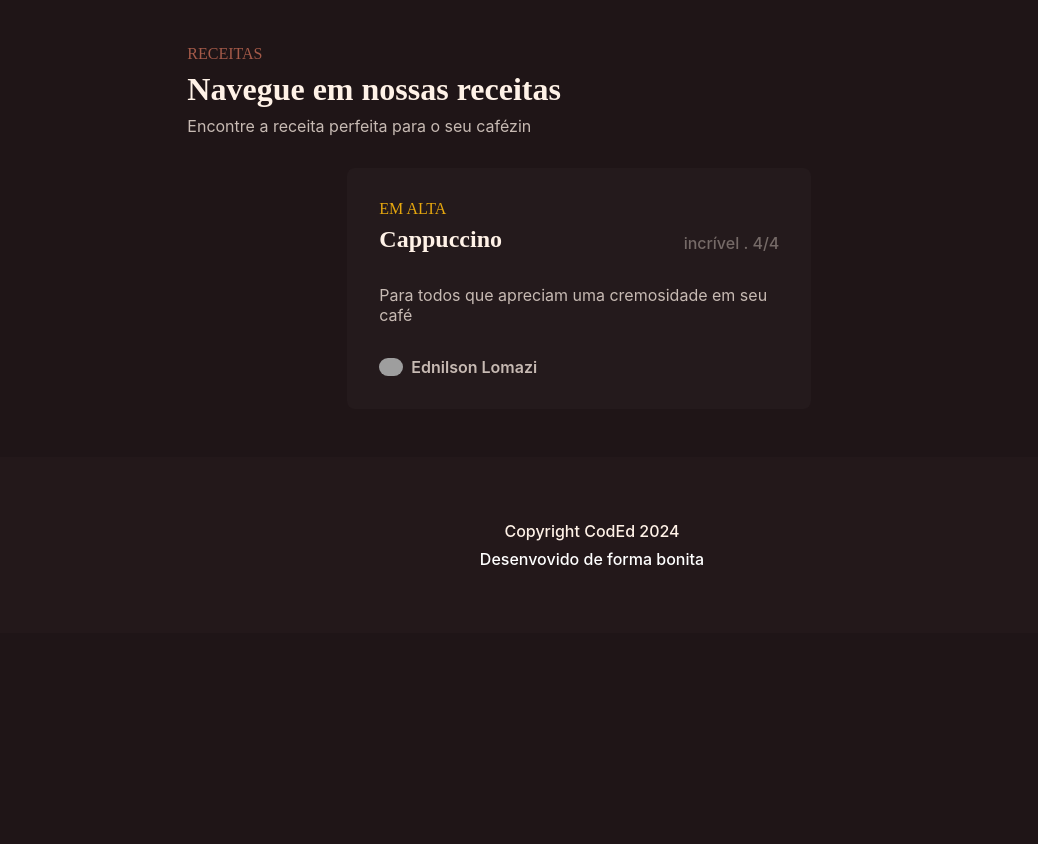
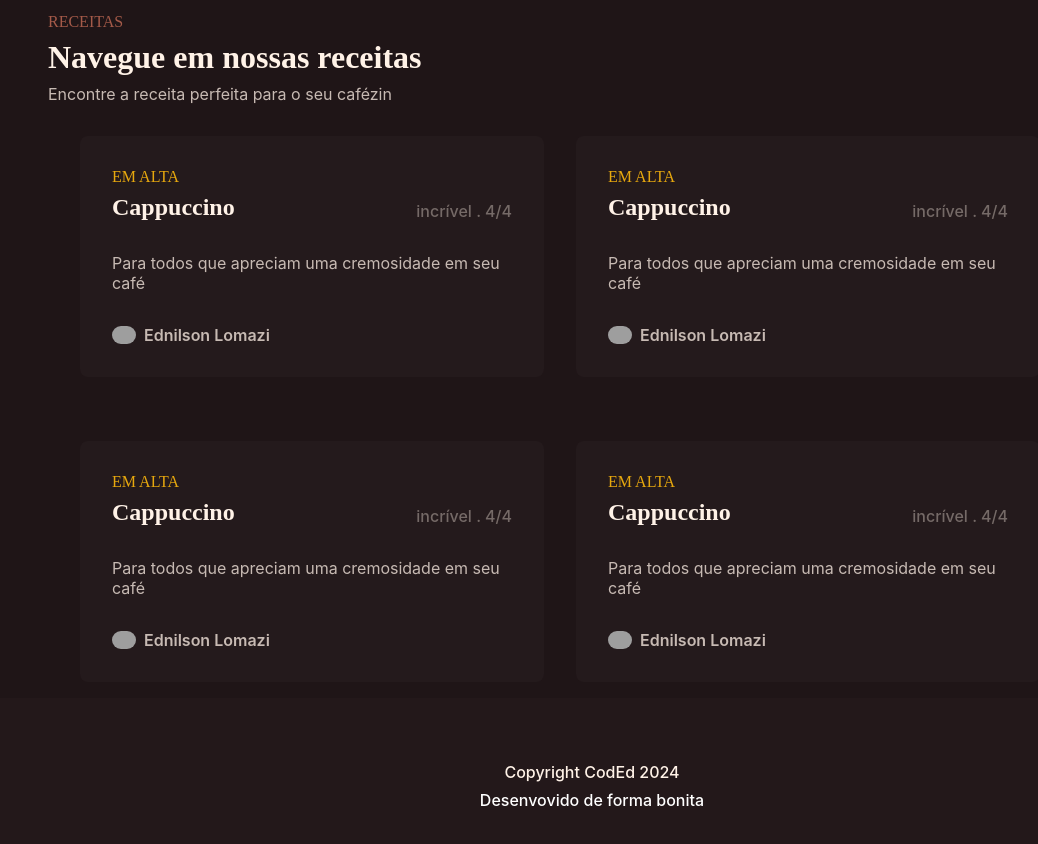
Before and after one commit to ednilson-lomazi/cafeteria, a plain HTML site: page index.html in a window 1280 px wide. Shown: the part 642-1486 px from the top of the page, without its empty margins (48-1086 px from the left). Before the commit the page ends 1275 px from the top, so only its background shows below. Drawn offline with Linux system fonts and the light colour scheme; grey boxes are pictures that could not be loaded.

Commit message:
adicao novos cards

```diff
--- a/index.html
+++ b/index.html
@@ -73,6 +73,51 @@
                         <span class="card-nome-autor">Ednilson Lomazi</span>
                     </div>
                 </div>
+                <div class="card">
+                    <header class="card-cabecalho">
+                        <div class="card-cabecalho-detalhe">
+                            <spam class="destaque amarelo">em alta</spam>
+                            <h3 class="card-receita-titulo">Cappuccino</h3>
+                        </div>
+                        <p class="card-avaliacao">incrível . 4/4</p>
+
+                    </header>
+                    <p class="card-descricao">Para todos que apreciam uma cremosidade em seu café</p>
+                    <div class="card-autor">
+                        <img src="https://avatars.githubusercontent.com/u/167010943?v=4" class="card-img">
+                        <span class="card-nome-autor">Ednilson Lomazi</span>
+                    </div>
+                </div>
+                <div class="card">
+                    <header class="card-cabecalho">
+                        <div class="card-cabecalho-detalhe">
+                            <spam class="destaque amarelo">em alta</spam>
+                            <h3 class="card-receita-titulo">Cappuccino</h3>
+                        </div>
+                        <p class="card-avaliacao">incrível . 4/4</p>
+
+                    </header>
+                    <p class="card-descricao">Para todos que apreciam uma cremosidade em seu café</p>
+                    <div class="card-autor">
+                        <img src="https://avatars.githubusercontent.com/u/167010943?v=4" class="card-img">
+                        <span class="card-nome-autor">Ednilson Lomazi</span>
+                    </div>
+                </div>
+                <div class="card">
+                    <header class="card-cabecalho">
+                        <div class="card-cabecalho-detalhe">
+                            <spam class="destaque amarelo">em alta</spam>
+                            <h3 class="card-receita-titulo">Cappuccino</h3>
+                        </div>
+                        <p class="card-avaliacao">incrível . 4/4</p>
+
+                    </header>
+                    <p class="card-descricao">Para todos que apreciam uma cremosidade em seu café</p>
+                    <div class="card-autor">
+                        <img src="https://avatars.githubusercontent.com/u/167010943?v=4" class="card-img">
+                        <span class="card-nome-autor">Ednilson Lomazi</span>
+                    </div>
+                </div>
             </div>
         </section>
     </main>
--- a/style.css
+++ b/style.css
@@ -164,9 +164,10 @@ footer {
 .receitas {
     display: flex;
     flex-direction: column;
-    padding: 3rem 2rem;
+    padding: 1rem 1rem;
     max-width: 1120px;
     margin: auto;
+
 }
 
 .receitas-cabecalho {
@@ -190,7 +191,7 @@ footer {
 }
 
 .receitas-cards-container {
-    padding: 0rem 10rem;
+    padding: 0rem 2rem;
     display: flex;
     flex-direction: row;
     flex-wrap: wrap;
```
